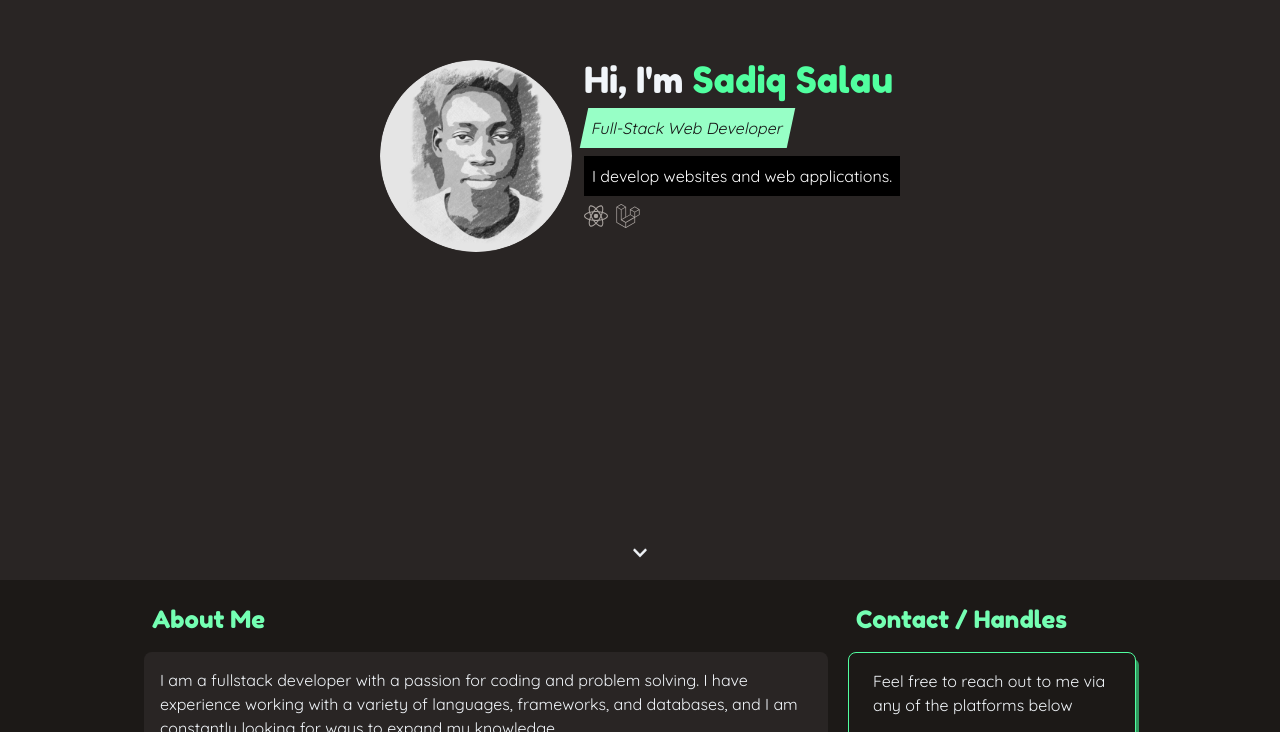
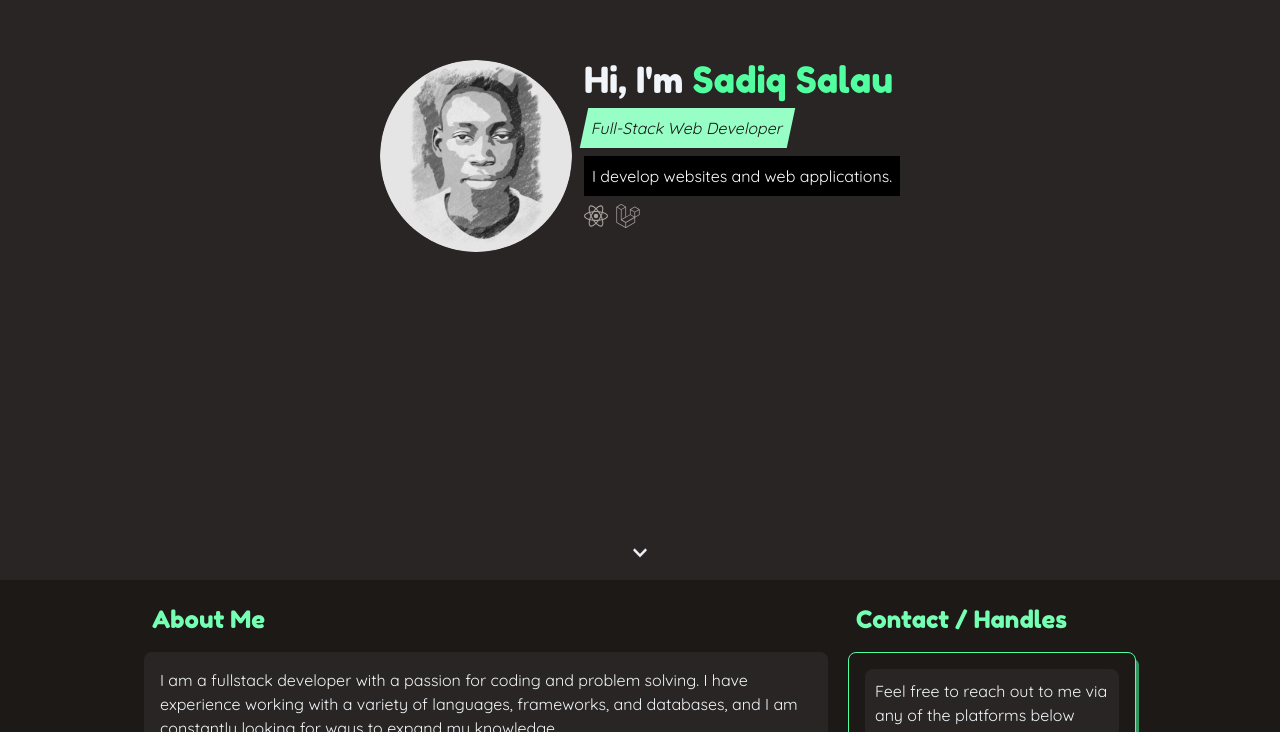
Before and after one commit to sadiqsalau/sadiqsalau.github.io, a React (Vite) app: page / in a window 1280 px wide. Shown: the part 220-952 px from the top of the page. Built offline with nearby package versions, Linux system fonts and the light colour scheme.

Commit message:
Added background and radius to paragraph

```diff
--- a/src/sections/contact/contact.jsx
+++ b/src/sections/contact/contact.jsx
@@ -15,7 +15,7 @@ export const Contact = () => (
         "shadow-[5px_5px_0px_-2px] shadow-green-700"
       )}
     >
-      <p className="px-2">
+      <p className="p-2.5 bg-stone-800 rounded-lg">
         Feel free to reach out to me via any of the platforms below
       </p>
 
```
